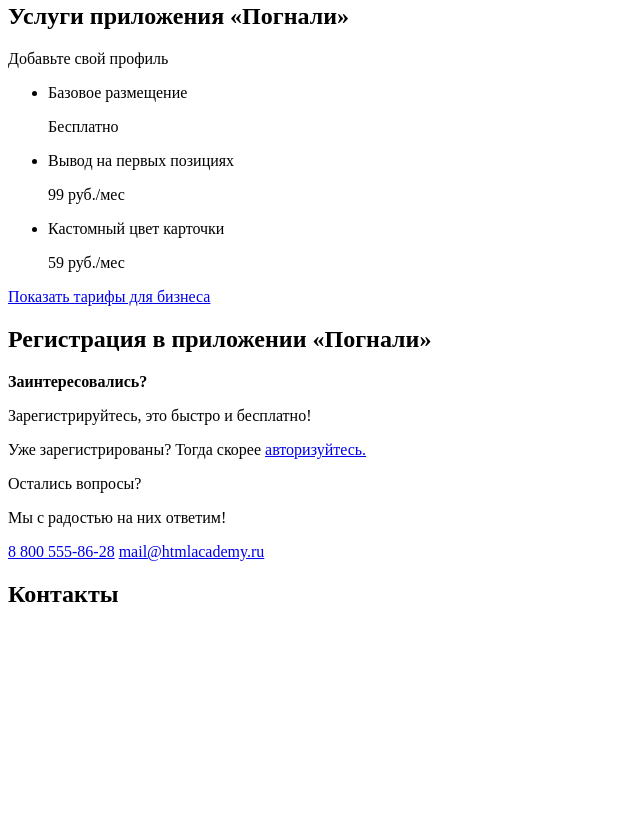
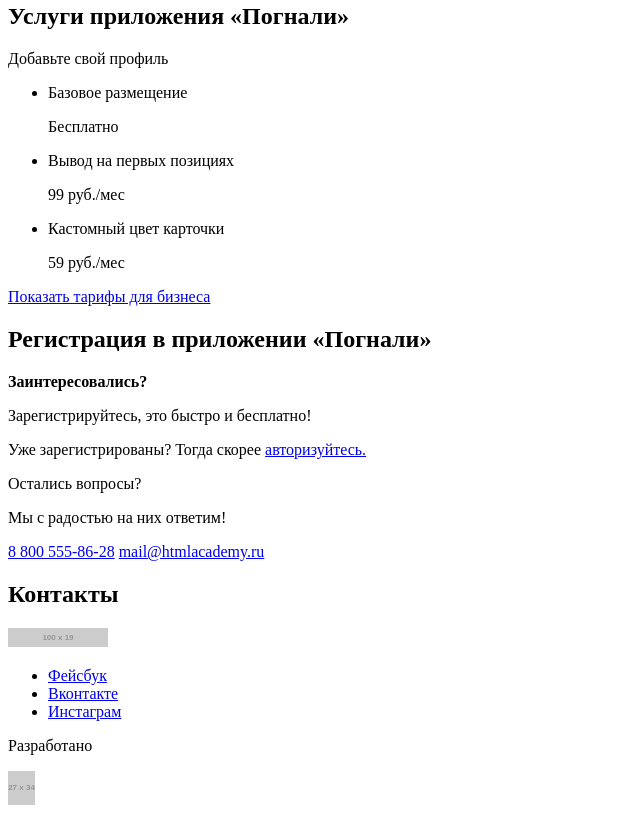
Before and after one commit to lotus84/918643-pognali-18, a website: page source/index.html in a window 1280 px wide. Shown: the part 2755-3572 px from the top of the page, without its empty margins (0-640 px from the left). Before the commit the page ends 3383 px from the top, so only its background shows below. Drawn offline with Linux system fonts and the light colour scheme; placeholder pictures from the web are drawn by us.

Commit message:
Добавляет разметку секции footer

```diff
--- a/source/index.html
+++ b/source/index.html
@@ -193,8 +193,28 @@
       </section>
     </main>
 
-
-
+    <footer class="page-footer">
+      <a class="page-footer__logo">
+        <img src="https://via.placeholder.com/100x19" width="100" height="19" alt="Логотип приложения «Погнали»">
+      </a>
+      <ul class="page-footer__list social-list">
+        <li class="social-list__item social-list__item--fb">
+          <a href="#" aria-label="Страница приложения «Погнали» в Фейсбуке">Фейсбук</a>
+        </li>
+        <li class="social-list__item social-list__item--vk">
+          <a href="#" aria-label="Страница приложения «Погнали» во Вконтакте">Вконтакте</a>
+        </li>
+        <li class="social-list__item social-list__item--ig">
+          <a href="#" aria-label="Страница приложения «Погнали» в Инстаграме">Инстаграм</a>
+        </li>
+      </ul>
+      <div class="page-footer__copyright copyright">
+        <p class="copyright__text">Разработано</p>
+        <a class="copyright__link" href="https://htmlacademy.ru/intensive/adaptive" aria-label="Логотип «HTML Academy»">
+          <img src="https://via.placeholder.com/27x34" width="27" height="34" alt="Логотип «HTML Academy»">
+        </a>
+      </div>
+    </footer>
 
   </body>
 </html>
```
